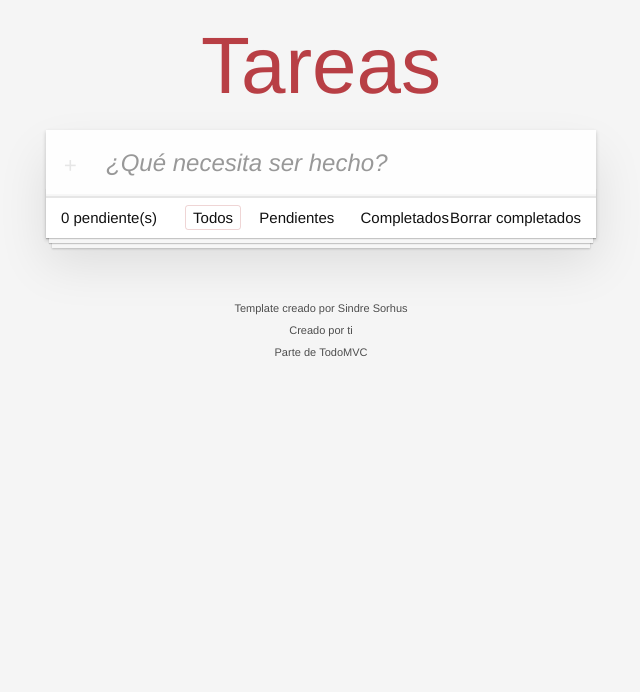
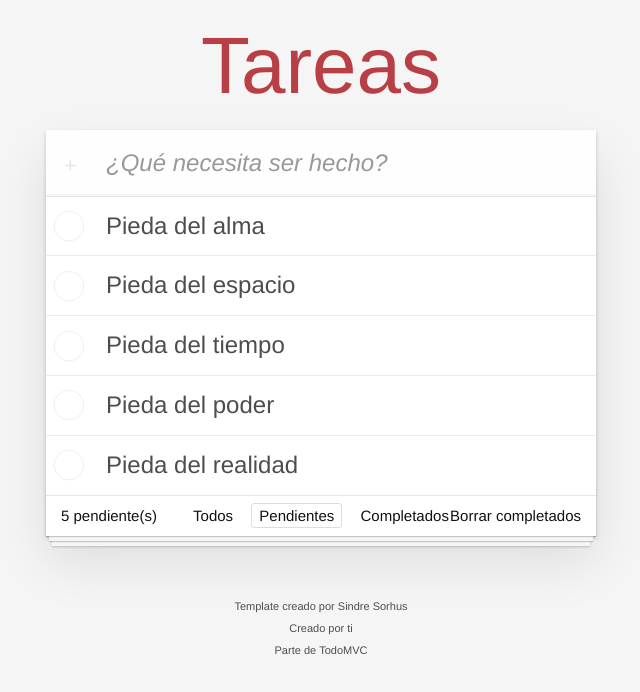
Before and after one commit to smavodev/todo_vite_js, a website built with Vite: page index.html in a window 1280 px wide. Both pictures are taken after a click on the link "Pendientes". Shown: the whole page, without its empty margins (319-959 px from the left). Built offline with nearby package versions, Linux system fonts and the light colour scheme.

Commit message:
Todo Completo

```diff
--- a/index.html
+++ b/index.html
@@ -1,10 +1,10 @@
-<!doctype html>
+<!DOCTYPE html>
 <html lang="en">
 <head>
   <meta charset="UTF-8" />
   <link rel="icon" type="image/svg+xml" href="/vite.svg" />
   <meta name="viewport" content="width=device-width, initial-scale=1.0" />
-    <title>Vite App</title>
+  <title>Todo App</title>
 </head>
 <body>
 <div id="app"></div>
--- a/main.js
+++ b/main.js
@@ -1,4 +1,7 @@
-import './style.css'
+import './style.css';
 import { App } from './src/todos/app';
+import todoStore from './src/store/todo.store';
+
+todoStore.initStore();
 
 App('#app');
--- a/package.json
+++ b/package.json
@@ -10,5 +10,8 @@
   },
   "devDependencies": {
     "vite": "^5.3.1"
+  },
+  "dependencies": {
+    "uuid": "^9.0.0"
   }
 }
--- /dev/null
+++ b/src/store/todo.store.js
@@ -0,0 +1,117 @@
+import { Todo } from '../todos/models/todo.model';
+
+export const Filters = {
+    All: 'all',
+    Completed: 'Completed',
+    Pending: 'Pending'
+}
+
+const state = {
+    todos: [
+        new Todo('Pieda del alma'),
+        new Todo('Pieda del espacio'),
+        new Todo('Pieda del tiempo'),
+        new Todo('Pieda del poder'),
+        new Todo('Pieda del realidad'),
+    ],
+    filter: Filters.All,
+}
+
+
+const initStore = () => {
+    loadStore();
+    console.log('InitStore 🥑');
+}
+
+const loadStore = () => {
+    if( !localStorage.getItem('state') ) return;
+
+    const { todos = [], filter = Filters.All } = JSON.parse( localStorage.getItem('state') );
+    state.todos = todos;
+    state.filter = filter;
+}
+
+const saveStateToLocalStorage = () =>{
+    localStorage.setItem('state', JSON.stringify(state) );
+}
+
+
+const getTodos = ( filter = Filters.All ) => {
+
+    switch( filter ) {
+        case Filters.All:
+            return [...state.todos];
+
+        case Filters.Completed:
+            return state.todos.filter( todo => todo.done );
+
+        case Filters.Pending:
+            return state.todos.filter( todo => !todo.done );
+
+        default:
+            throw new Error(`Option ${ filter } is not valid.`);
+    }
+}
+
+/**
+ *
+ * @param {String} description
+ */
+const addTodo = ( description ) => {
+    if ( !description ) throw new Error('Description is required');
+    state.todos.push( new Todo(description) );
+
+    saveStateToLocalStorage();
+}
+
+/**
+ *
+ * @param {String} todoId
+ */
+const toggleTodo = ( todoId ) => {
+
+    state.todos = state.todos.map( todo => {
+        if( todo.id === todoId ) {
+            todo.done = !todo.done;
+        }
+        return todo;
+    });
+
+    saveStateToLocalStorage();
+}
+
+const deleteTodo = ( todoId ) => {
+    state.todos = state.todos.filter( todo => todo.id !== todoId  );
+    saveStateToLocalStorage();
+}
+
+const deleteCompleted = () => {
+    state.todos = state.todos.filter( todo => !todo.done );
+    saveStateToLocalStorage();
+}
+
+/**
+ *
+ * @param {Filters} newFilter
+ */
+const setFilter = ( newFilter = Filters.All ) => {
+    state.filter = newFilter;
+    saveStateToLocalStorage();
+}
+
+const getCurrentFilter = () => {
+    return state.filter;
+}
+
+
+export default {
+    addTodo,
+    deleteCompleted,
+    deleteTodo,
+    getCurrentFilter,
+    getTodos,
+    initStore,
+    loadStore,
+    setFilter,
+    toggleTodo,
+}
--- a/src/todos/app.js
+++ b/src/todos/app.js
@@ -1,14 +1,101 @@
 import html from './app.html?raw';
+import todoStore, { Filters } from '../store/todo.store';
+import { renderTodos, renderPending } from './use-cases';
+
+
+const ElementIDs = {
+    ClearCompletedButton: '.clear-completed',
+    TodoList: '.todo-list',
+    NewTodoInput: '#new-todo-input',
+    TodoFilters: '.filtro',
+    PendingCountLabel: '#pending-count',
+}
 
 /**
  *
  * @param {String} elementId
  */
-export const App = (elementId) => {
-    // When function App() call
+export const App = ( elementId ) => {
+
+    const displayTodos = () => {
+        const todos = todoStore.getTodos( todoStore.getCurrentFilter() );
+        renderTodos( ElementIDs.TodoList, todos );
+        updatePendingCount();
+    }
+
+    const updatePendingCount = () => {
+        renderPending(ElementIDs.PendingCountLabel);
+    }
+
+    // Cuando la función App() se llama
     (()=> {
         const app = document.createElement('div');
         app.innerHTML = html;
-        document.querySelector(elementId).append(app);
+        document.querySelector(elementId).append( app );
+        displayTodos();
     })();
+
+
+    // Referencias HTML
+    const newDescriptionInput = document.querySelector( ElementIDs.NewTodoInput );
+    const todoListUL = document.querySelector( ElementIDs.TodoList );
+    const clearCompletedButton = document.querySelector( ElementIDs.ClearCompletedButton );
+    const filtersLIs = document.querySelectorAll( ElementIDs.TodoFilters );
+
+    // Listeners
+    newDescriptionInput.addEventListener('keyup', ( event ) => {
+        if ( event.keyCode !== 13 ) return;
+        if ( event.target.value.trim().length === 0 ) return;
+
+        todoStore.addTodo( event.target.value );
+        displayTodos();
+        event.target.value = '';
+    });
+
+    todoListUL.addEventListener('click', (event) => {
+        const element = event.target.closest('[data-id]');
+        todoStore.toggleTodo( element.getAttribute('data-id') );
+        displayTodos();
+    });
+
+    todoListUL.addEventListener('click', (event) => {
+        const isDestroyElement = event.target.className === 'destroy';
+        const element = event.target.closest('[data-id]');
+        if ( !element || !isDestroyElement ) return;
+
+        todoStore.deleteTodo( element.getAttribute('data-id') );
+        displayTodos();
+    });
+
+    clearCompletedButton.addEventListener( 'click', () => {
+        todoStore.deleteCompleted();
+        displayTodos();
+    });
+
+    filtersLIs.forEach( element => {
+
+        element.addEventListener('click', (element) => {
+            filtersLIs.forEach( el => el.classList.remove('selected') );
+            element.target.classList.add('selected');
+
+            switch( element.target.text ){
+                case 'Todos':
+                    todoStore.setFilter( Filters.All )
+                    break;
+                case 'Pendientes':
+                    todoStore.setFilter( Filters.Pending )
+                    break;
+                case 'Completados':
+                    todoStore.setFilter( Filters.Completed )
+                    break;
+            }
+
+            displayTodos();
+
+        });
+
+
+    });
+
+
 }
--- /dev/null
+++ b/src/todos/models/todo.model.js
@@ -0,0 +1,16 @@
+import { v4 as uuid } from 'uuid';
+
+export class Todo {
+
+    /**
+     *
+     * @param {String} description
+     */
+    constructor( description ){
+        this.id = uuid();
+        this.description = description;
+        this.done = false;
+        this.createdAt = new Date();
+    }
+
+}
--- /dev/null
+++ b/src/todos/use-cases/create-todo-html.js
@@ -0,0 +1,31 @@
+import { Todo } from '../models/todo.model';
+
+
+/**
+ *
+ * @param {Todo} todo
+ */
+export const createTodoHTML = ( todo ) => {
+    if ( !todo ) throw new Error('A TODO object is required');
+
+    const { done, description, id } = todo;
+
+    const html = `
+        <div class="view">
+            <input class="toggle" type="checkbox" ${ done ? 'checked': '' }>
+            <label>${ description }</label>
+            <button class="destroy"></button>
+        </div>
+        <input class="edit" value="Create a TodoMVC template">
+    `;
+
+    const liElement = document.createElement('li');
+    liElement.innerHTML = html;
+    liElement.setAttribute('data-id', id );
+
+    if ( todo.done )
+        liElement.classList.add('completed');
+
+
+    return liElement;
+}
--- /dev/null
+++ b/src/todos/use-cases/index.js
@@ -0,0 +1,5 @@
+
+
+export { createTodoHTML } from './create-todo-html';
+export { renderPending } from './render-pending';
+export { renderTodos } from './render-todos';
--- /dev/null
+++ b/src/todos/use-cases/render-pending.js
@@ -0,0 +1,17 @@
+import todoStore, { Filters } from '../../store/todo.store';
+
+let element;
+/**
+ *
+ * @param {String} elementId
+ */
+export const renderPending = ( elementId ) => {
+
+    if ( !element )
+        element = document.querySelector( elementId );
+
+    if ( !element )
+        throw new Error(`Element ${ elementId } not found`);
+
+    element.innerHTML = todoStore.getTodos( Filters.Pending ).length;
+}
--- /dev/null
+++ b/src/todos/use-cases/render-todos.js
@@ -0,0 +1,24 @@
+import { Todo } from '../models/todo.model';
+import { createTodoHTML } from './';
+
+let element;
+
+/**
+ *
+ * @param {String} elementId
+ * @param {Todo} todos
+ */
+export const renderTodos = ( elementId, todos = [] ) => {
+
+    if ( !element )
+        element = document.querySelector( elementId );
+
+    if ( !element ) throw new Error(`Element ${ elementId } not found`);
+
+    element.innerHTML = '';
+
+    todos.forEach( todo => {
+        element.append( createTodoHTML(todo) )
+    });
+
+}
```
Also changed, not shown: src/todos/app.html (+0 -18 lines), 1 other file. Lines whose indentation alone changed are shown as unchanged.
